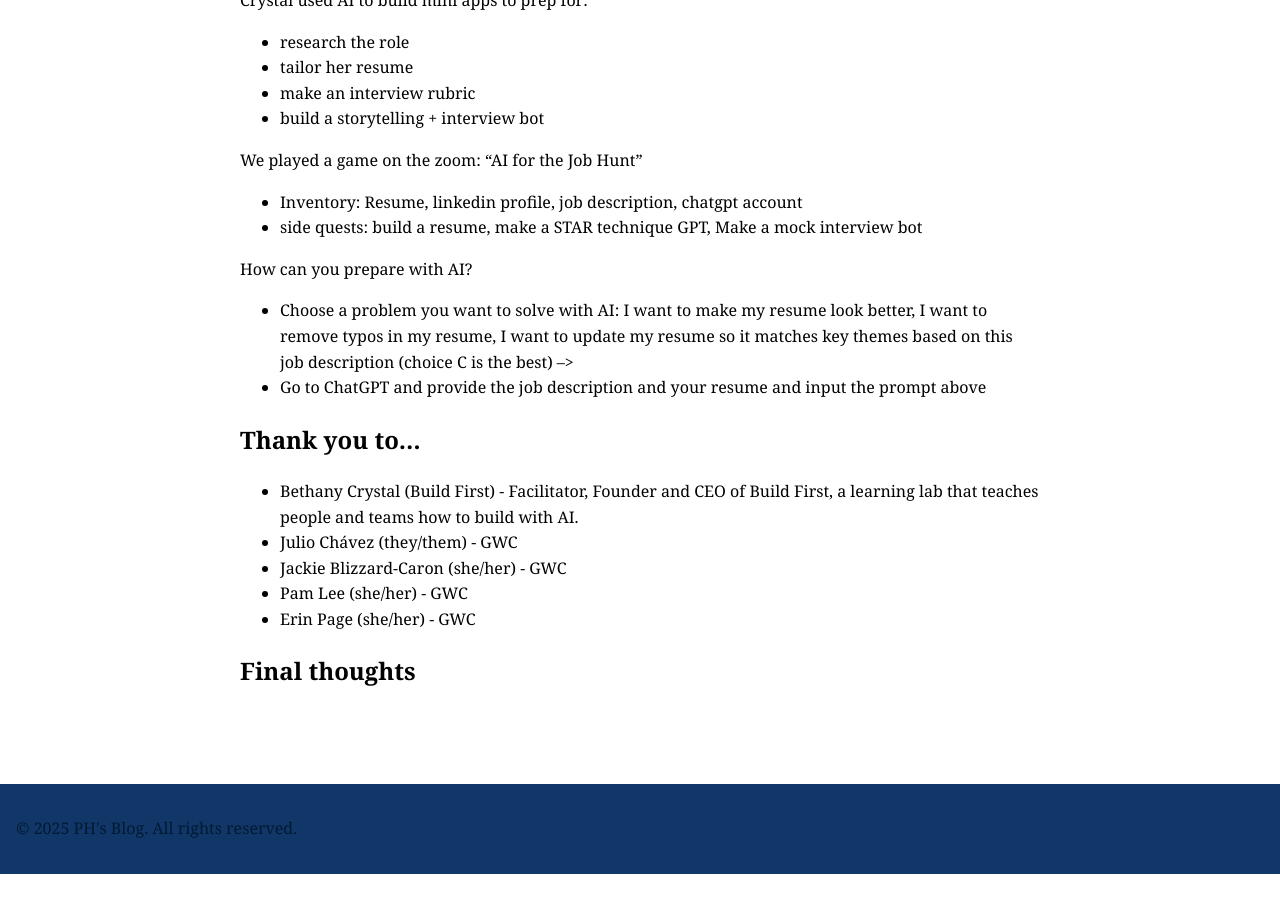
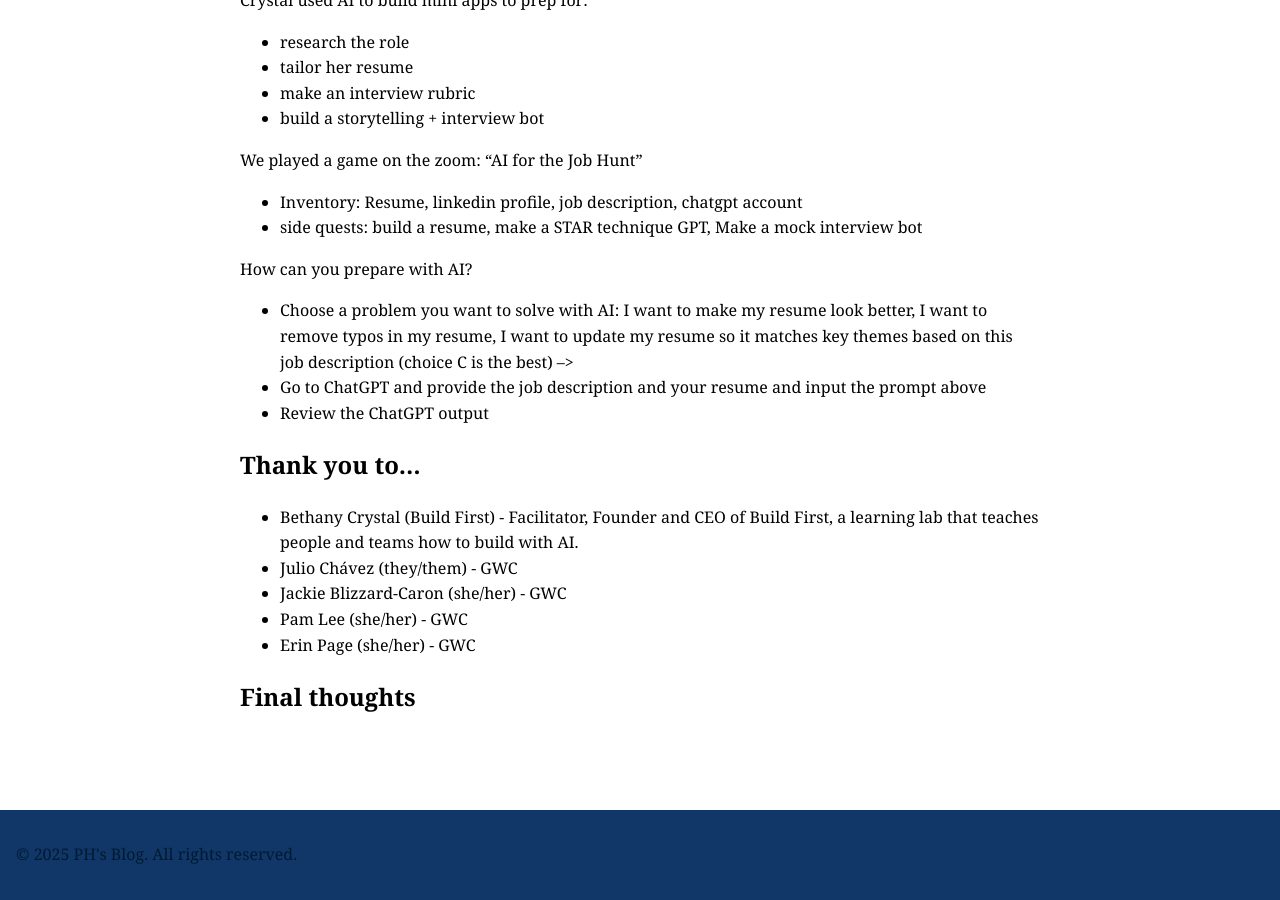
Before and after one commit to CaptainSapphire/PH-s-Blog, a Jekyll site: the page built from _posts/2025-09-24-GWC Workshop-AI for the Job Hunt.md, in a window 1280 px wide and 900 px high, scrolled down 1154 px. Built offline with Jekyll 4.4.1, drawn with Linux system fonts in a browser that asks for light colours; our own code applies the rules of GitHub Pages for plain Markdown files; before the commit the page ends 2028 px from its top, so only the background shows below that.

Commit message:
Update 2025-09-24-GWC Workshop-AI for the Job Hunt.md

```diff
--- a/_posts/2025-09-24-GWC Workshop-AI for the Job Hunt.md
+++ b/_posts/2025-09-24-GWC Workshop-AI for the Job Hunt.md
@@ -34,6 +34,9 @@ We played a game on the zoom: "AI for the Job Hunt"
 How can you prepare with AI?
 - Choose a problem you want to solve with AI: I want to make my resume look better, I want to remove typos in my resume, I want to update my resume so it matches key themes based on this job description (choice C is the best) -->
 - Go to ChatGPT and provide the job description and your resume and input the prompt above
+- Review the ChatGPT output
+
+
 
 ## Thank you to...
 - Bethany Crystal (Build First) - Facilitator, Founder and CEO of Build First, a learning lab that teaches people and teams how to build with AI.
```
